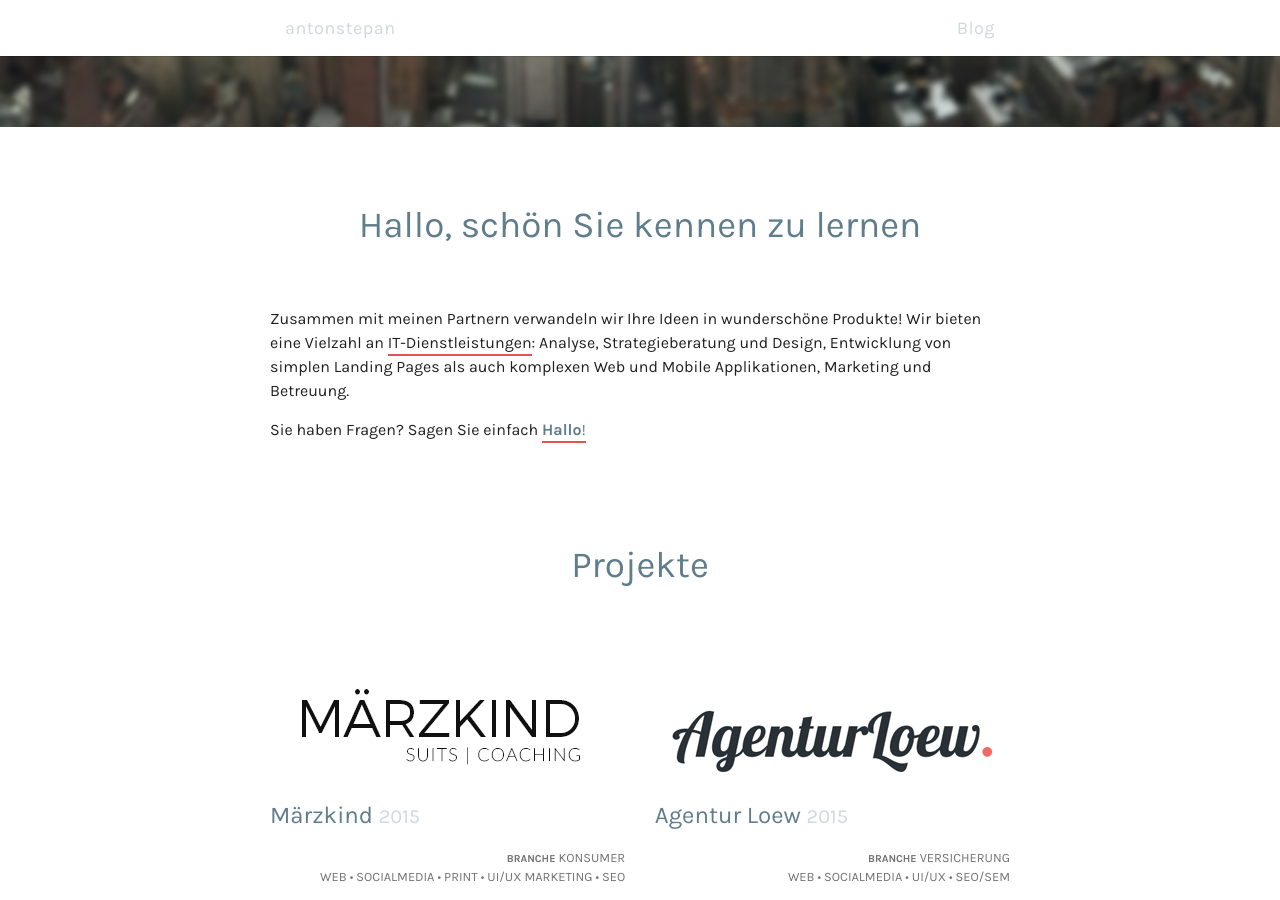
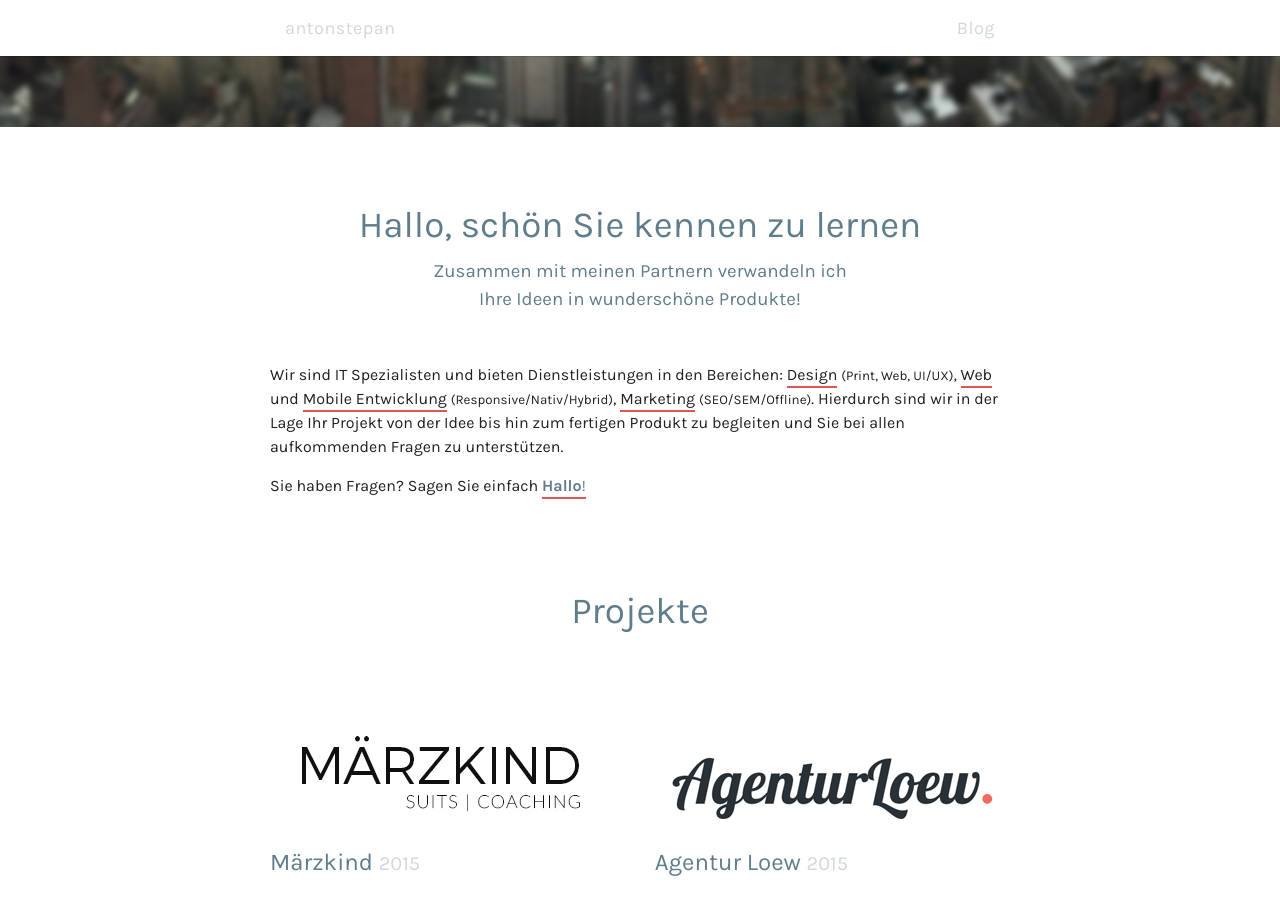
Before and after one commit to asndev/antonstepan-it, a Jekyll site: the page built from index.html, in a window 1280 px wide and 900 px high, scrolled down 713 px. Built offline with Jekyll 4.4.1, drawn with Linux system fonts in a browser that asks for light colours; nearby versions of some CDN libraries.

Commit message:
modified text, rmeoved demo post

```diff
--- a/index.html
+++ b/index.html
@@ -3,12 +3,14 @@ layout: hero
 ---
 
 <section class="intro full-width">
-<h1 class="section-title text-center">
+<h1 class="section-title text-center" style="margin-bottom: 5px;">
   Hallo, schön Sie kennen zu lernen
 </h1>
+<h3 class="text-center" style="margin-bottom: 50px;">Zusammen mit meinen Partnern verwandeln ich<br/> Ihre Ideen in wunderschöne Produkte!</h3>
 
 <div class="row intro-text">
-Zusammen mit meinen Partnern verwandeln wir Ihre Ideen in wunderschöne Produkte! Wir bieten eine Vielzahl an <span class="u-red">IT-Dienstleistungen</span>: Analyse, Strategieberatung und Design, Entwicklung von simplen Landing Pages als auch komplexen Web und Mobile Applikationen, Marketing und Betreuung.
+Wir sind IT Spezialisten und bieten Dienstleistungen in den Bereichen: <span class="u-red">Design</span> <small>(Print, Web, UI/UX)</small>, <span class="u-red">Web</span> und <span class="u-red">Mobile Entwicklung</span> <small>(Responsive/Nativ/Hybrid)</small>, <span class="u-red">Marketing</span> <small>(SEO/SEM/Offline)</small>. Hierdurch sind wir in der Lage Ihr Projekt von der Idee bis hin zum fertigen Produkt zu begleiten und Sie bei allen aufkommenden Fragen zu unterstützen.
+
 <p><p>Sie haben Fragen? Sagen Sie einfach <a href="mailto:info@antonstepan.it"><u class="u-red"><strong>Hallo</strong>!</u></a></p></p>
 </div>
 
```
Also changed, not shown: _posts/2016-01-13-welcome-to-jekyll.markdown (deleted, +0 -25 lines).
